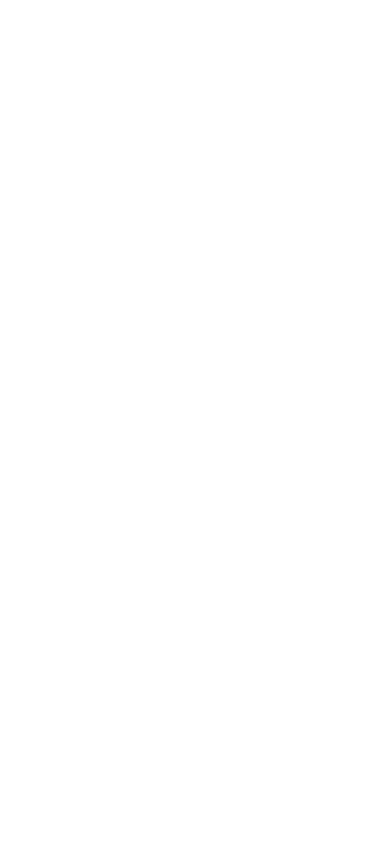
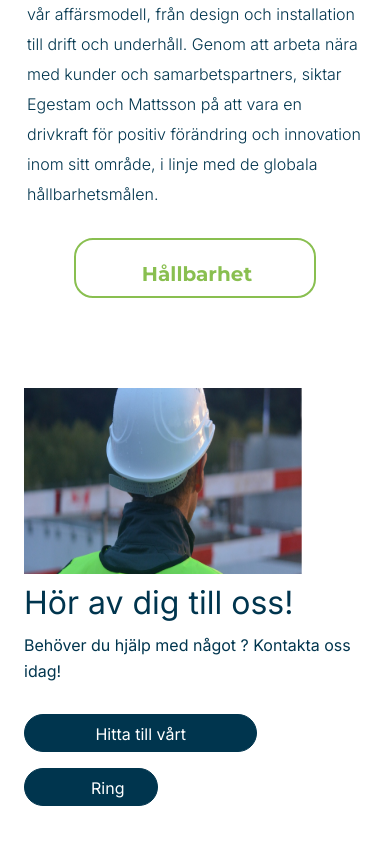
Before and after one commit to Aswinstadx/Egestam_Mattsson_3, a React (Create React App) app in the folder frontend/: page / in a window 390 px wide. Shown: the part 6162-7006 px from the top of the page. Before the commit the page ends 5668 px from the top, so only its background shows below. Built offline with nearby package versions, Linux system fonts and the light colour scheme.

Commit message:
responsiveness completed except footer

```diff
--- a/frontend/src/Screens/HomeScreen.jsx
+++ b/frontend/src/Screens/HomeScreen.jsx
@@ -12,6 +12,7 @@
 import Section9 from "../Sections/Section9";
 import Accordion from "../Components/Accordion/Accordion";
 import Footer from "../Components/Footer/Footer";
+import MobileOnly from "../Sections/MobileOnly";
 
 function HomeScreen() {
   const [screenWidth, setScreenWidth] = useState(window.innerWidth);
@@ -67,10 +68,18 @@
         <Section4 />
         <Section5 />
         <Section6 />
-        {/* <div className="ipad-block">
-          <Section7 />
-        </div> */}
-        {/* <Section9 /> */}
+        {isMobile ? (
+          <>
+            <MobileOnly />
+          </>
+        ) : (
+          <>
+            <div className="ipad-block">
+              <Section7 />
+            </div>
+            <Section9 />
+          </>
+        )}
         {/* <footer>
           <Footer />
         </footer> */}
--- /dev/null
+++ b/frontend/src/Sections/MobileOnly.jsx
@@ -0,0 +1,81 @@
+import React from "react";
+
+function MobileOnly() {
+  return (
+    <div className="container-fluid mt-5 mobile_screen_only">
+      <img className="w-100" src={process.env.PUBLIC_URL + "/images/adv.png"} />
+      <div>
+        <p>
+          Egestam och Mattsson har antagit en policy som aktivt stödjer de
+          globala målen för hållbar utveckling. Denna policy innefattar
+          åtaganden att minska miljöpåverkan från verksamheten, främja
+          energieffektivitet i alla projekt, och bidra till att bygga hållbara
+          samhällen. Företaget strävar efter att integrera hållbara metoder i
+          alla aspekter av vår affärsmodell, från design och installation till
+          drift och underhåll. Genom att arbeta nära med kunder och
+          samarbetspartners, siktar Egestam och Mattsson på att vara en
+          drivkraft för positiv förändring och innovation inom sitt område, i
+          linje med de globala hållbarhetsmålen.
+        </p>
+        <div className="text-center h-btn">
+          <button>Hållbarhet</button>
+        </div>
+        <div className="news-section_mobile">
+          <img src={process.env.PUBLIC_URL + "/images/section7-im2.png"} />
+          <div className="news-section_mobile-title mt-2">
+            Hör av dig till oss!
+          </div>
+          <div className="new-section_mobile_p mt-2">
+            Behöver du hjälp med något ? Kontakta oss idag!
+          </div>
+          <div
+            style={{
+              top: "226px",
+              position: "relative",
+              display: "flex",
+              flexDirection: "column",
+            }}
+          >
+            <button className="btn-1">
+              <span style={{ top: "-15px", position: "relative" }}>
+                {" "}
+                Hitta till vårt kontor{" "}
+                <svg
+                  xmlns="http://www.w3.org/2000/svg"
+                  width="16"
+                  height="16"
+                  viewBox="0 0 16 16"
+                  fill="none"
+                >
+                  <path
+                    d="M10.5377 4.21001L10.6155 4.27334L13.9488 7.60668L13.99 7.65334L14.0366 7.72223L14.07 7.7889L14.0922 7.85779L14.1055 7.92001L14.1111 8.00001L14.1077 8.0589L14.0922 8.14223L14.07 8.21223L14.0122 8.31557L13.9611 8.3789L10.6155 11.7267C10.5175 11.8251 10.3862 11.8833 10.2475 11.8897C10.1087 11.8961 9.97263 11.8503 9.86597 11.7614C9.75931 11.6724 9.68984 11.5467 9.67124 11.4091C9.65264 11.2715 9.68628 11.1319 9.76551 11.0178L9.82884 10.94L12.2144 8.55557H2.4444C2.30557 8.55582 2.17167 8.50409 2.06908 8.41056C1.96649 8.31702 1.90263 8.18847 1.89009 8.05021C1.87755 7.91195 1.91722 7.774 2.00131 7.66353C2.08539 7.55306 2.20779 7.47808 2.3444 7.45334L2.4444 7.44445H12.2144L9.82884 5.06001C9.73698 4.96795 9.68033 4.84658 9.66876 4.71704C9.65718 4.5875 9.69142 4.45801 9.76551 4.35112L9.82884 4.27334C9.90915 4.19332 10.012 4.13978 10.1236 4.11992C10.2353 4.10006 10.3503 4.11482 10.4533 4.16223L10.5377 4.21001Z"
+                    fill="white"
+                  />
+                </svg>
+              </span>
+            </button>
+            <button className="btn-2 mt-3">
+              <span style={{ top: "-15px", position: "relative" }}>
+                Ring oss direkt
+                <svg
+                  xmlns="http://www.w3.org/2000/svg"
+                  width="16"
+                  height="16"
+                  viewBox="0 0 16 16"
+                  fill="none"
+                >
+                  <path
+                    d="M10.5377 4.21001L10.6155 4.27334L13.9488 7.60668L13.99 7.65334L14.0366 7.72223L14.07 7.7889L14.0922 7.85779L14.1055 7.92001L14.1111 8.00001L14.1077 8.0589L14.0922 8.14223L14.07 8.21223L14.0122 8.31557L13.9611 8.3789L10.6155 11.7267C10.5175 11.8251 10.3862 11.8833 10.2475 11.8897C10.1087 11.8961 9.97263 11.8503 9.86597 11.7614C9.75931 11.6724 9.68984 11.5467 9.67124 11.4091C9.65264 11.2715 9.68628 11.1319 9.76551 11.0178L9.82884 10.94L12.2144 8.55557H2.4444C2.30557 8.55582 2.17167 8.50409 2.06908 8.41056C1.96649 8.31702 1.90263 8.18847 1.89009 8.05021C1.87755 7.91195 1.91722 7.774 2.00131 7.66353C2.08539 7.55306 2.20779 7.47808 2.3444 7.45334L2.4444 7.44445H12.2144L9.82884 5.06001C9.73698 4.96795 9.68033 4.84658 9.66876 4.71704C9.65718 4.5875 9.69142 4.45801 9.76551 4.35112L9.82884 4.27334C9.90915 4.19332 10.012 4.13978 10.1236 4.11992C10.2353 4.10006 10.3503 4.11482 10.4533 4.16223L10.5377 4.21001Z"
+                    fill="white"
+                  />
+                </svg>
+              </span>
+            </button>
+          </div>
+        </div>
+      </div>
+    </div>
+  );
+}
+
+export default MobileOnly;
--- a/frontend/src/index.css
+++ b/frontend/src/index.css
@@ -1419,6 +1419,88 @@
     line-height: 38.4px;
     /* 120% */
   }
+  .mobile_screen_only p{
+    width: 339px;
+height: 673px;
+left: 15px;
+top: 20px;
+position: relative;
+color: #00354E;
+font-family: Inter;
+font-size: 16px;
+font-style: normal;
+font-weight: 300;
+line-height: 30px; /* 187.5% */
+  }
+  .mobile_screen_only button{
+    background: transparent;
+
+width: 242.27px;
+height: 60px;
+padding: 18px 65.629px 18px 66px;
+
+flex-shrink: 0;
+border-radius: 19px;
+border: 2px solid var(--egestam-mattsson, #89BF50);
+color: var(--egestam-mattsson, #89BF50);
+font-family: Montserrat;
+font-size: 20px;
+font-style: normal;
+font-weight: 700;
+line-height: 32px; /* 160% */
+top: -190px;
+position: relative;
+  }
+  .news-section_mobile{
+    top: -100px;
+    position: relative;
+    left: 12px;
+  }
+  .news-section_mobile img{
+    width: 279px;
+height: 186px;
+flex-shrink: 0;
+  }
+  .news-section_mobile-title{
+    color: #00354E;
+font-family: Inter;
+font-size: 32px;
+font-style: normal;
+font-weight: 400;
+line-height: 42px; /* 131.25% */
+  }
+  .new-section_mobile_p{
+    color: #00354E;
+font-family: Inter;
+font-size: 16px;
+font-style: normal;
+font-weight: 400;
+line-height: 26px; /* 162.5% */
+width: 327.54px;
+height: 46px;
+  }
+  button.btn-1,
+  button.btn-2{
+
+
+color: #FFF;
+font-family: Inter;
+font-size: 16px;
+font-style: normal;
+font-weight: 400;
+
+border-radius: 48px;
+border: 1px solid #00354E;
+background: #00354E;
+  }
+  button.btn-1{
+    width: 233px;
+    height: 38px;
+  }
+  button.btn-2{
+    width: 112.043px;
+height: 20px;
+  }
 }
 
 
```
